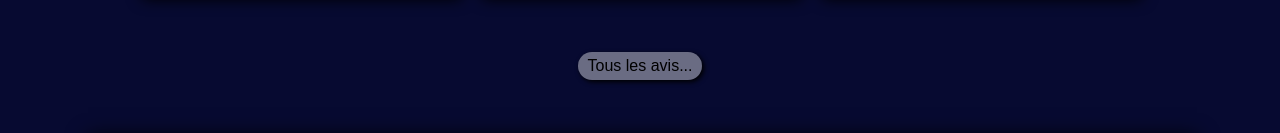
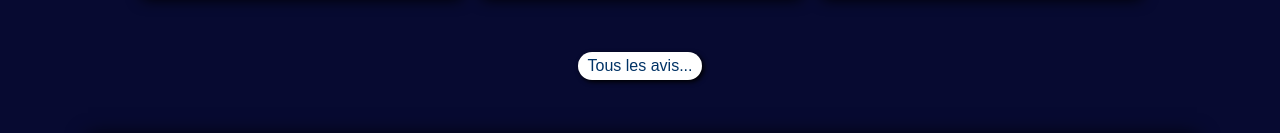
Before and after one commit to Azuko9/site-magn-tisme, a plain HTML site: page index.html in a window 1280 px wide. Shown: the part 5593-5726 px from the top of the page. Drawn offline with Linux system fonts and the light colour scheme.

Commit message:
fix: enhance link styles for better contrast and visibility

```diff
--- a/style.css
+++ b/style.css
@@ -479,6 +479,16 @@ main {
   z-index: 2;
 }
 
+a.linkDivers {
+  color: #003366;
+  /* Bleu foncé pour un meilleur contraste */
+  background-color: #ffffff;
+  /* Fond blanc */
+  text-decoration: none;
+  /* Soulignement pour indiquer un lien */
+}
+
+
 .linkDivers:hover {
   background-color: #ffffff;
 }
```
